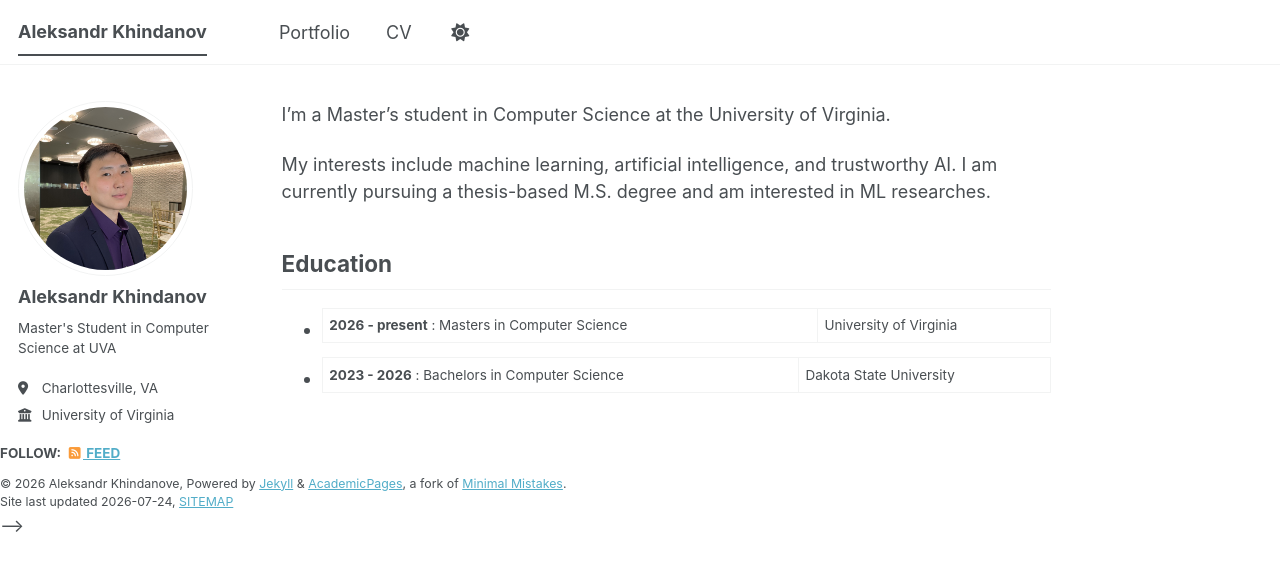
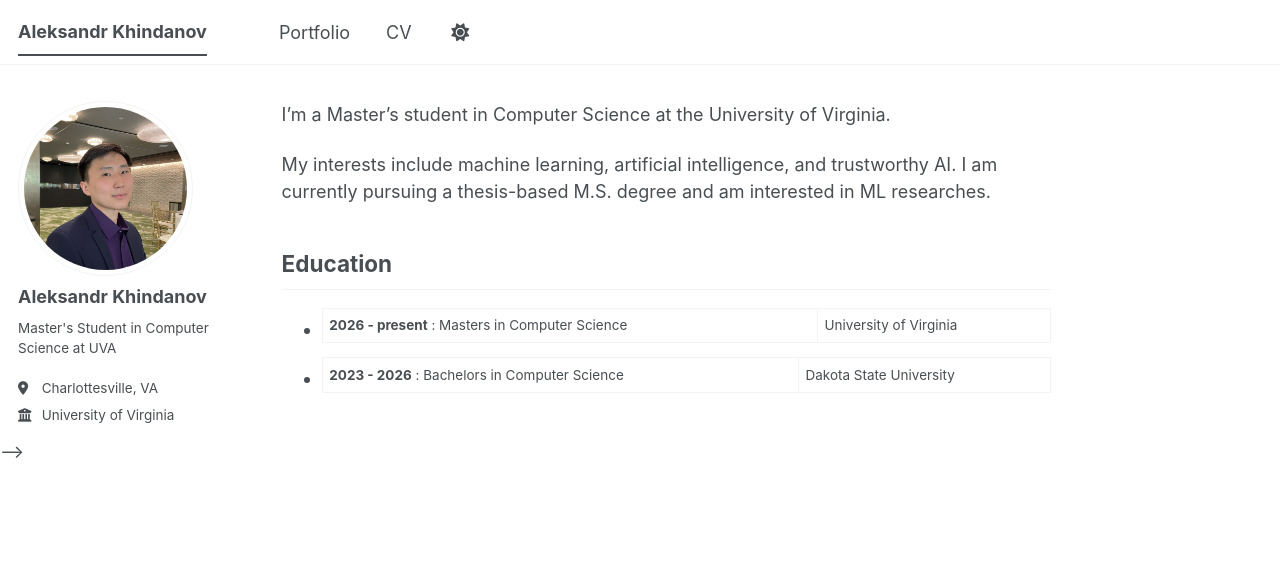
Before and after one commit to thisisaleksandr/thisisaleksandr.github.io, a Jekyll site: the page built from _pages/about.md, in a window 1280 px wide. Shown: the top 571 px of the page. Built offline with Jekyll 4.4.1, drawn with Linux system fonts in a browser that asks for light colours; a style sheet for code colours, icons or effects is not loaded.

Commit message:
Update footer.html to remove copyright section
Removed copyright and last updated information from footer.

```diff
--- a/_includes/footer.html
+++ b/_includes/footer.html
@@ -1,4 +1,4 @@
-{% include base_path %}
+<!-- {% include base_path %}
 
 {% if site.author.github or site.author.bitbucket or site.atom_feed.hide != true %}
 <div class="page__footer-follow">
@@ -17,9 +17,4 @@
     {% endif %}
   </ul>
 </div>
-{% endif %}
-
-<div class="page__footer-copyright">
-  &copy; {{ site.time | date: '%Y' }} {{ site.name | default: site.title }}, {{ site.data.ui-text[site.locale].powered_by | default: "Powered by" }} <a href="https://jekyllrb.com" rel="nofollow">Jekyll</a> &amp; <a href="https://github.com/academicpages/academicpages.github.io">AcademicPages</a>, a fork of <a href="https://mademistakes.com/work/minimal-mistakes-jekyll-theme/" rel="nofollow">Minimal Mistakes</a>.<br />
-  Site last updated {{ "now" | date: '%Y-%m-%d' }}, <a href="/sitemap/" style="text-transform: uppercase;">{{ site.data.ui-text[site.locale].site_map | default: "Sitemap" }}</a>
-</div>
+{% endif %} -->
```
